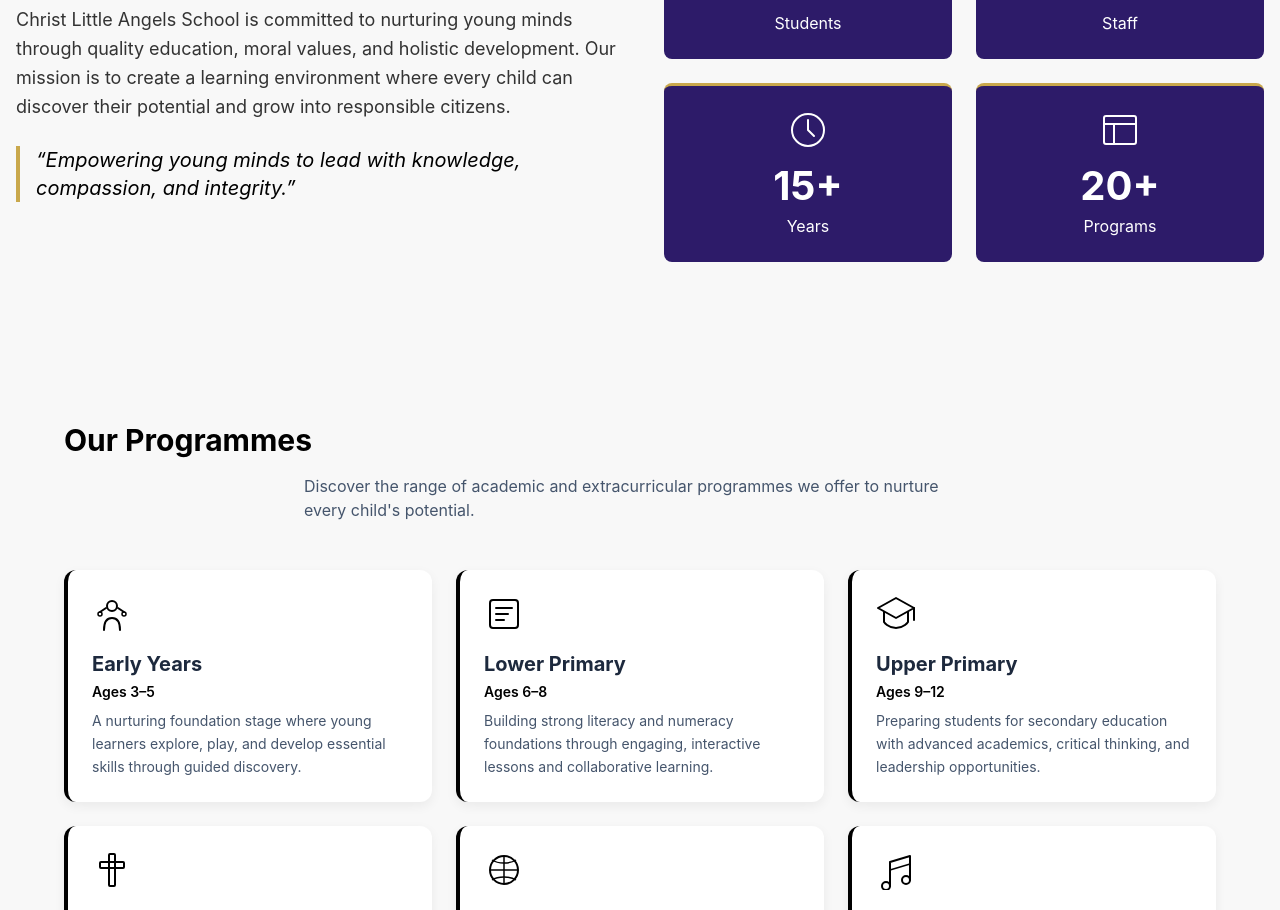
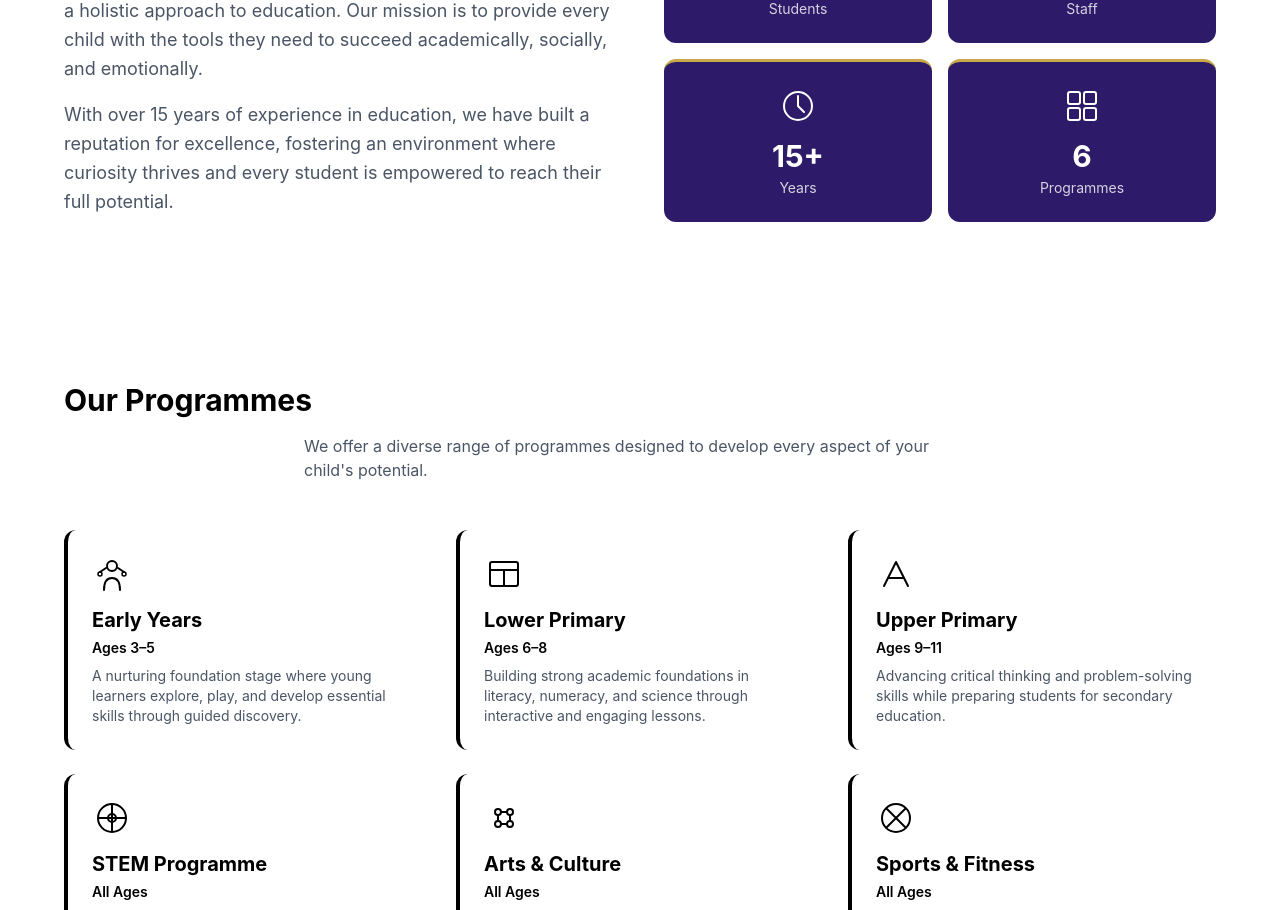
Before and after one commit to Jakegak/cla-website, a React (Vite) app: page / in a window 1280 px wide. Shown: the part 1000-1910 px from the top of the page. Built offline with nearby package versions, Linux system fonts and the light colour scheme.

Commit message:
fix(layout): Phase 1 - global styles and light section refactor

```diff
--- a/src/App.css
+++ b/src/App.css
@@ -37,3 +37,19 @@ h6 {
   background-repeat: repeat;
   background-size: 40px 40px;
 }
+
+.section-heading-underline {
+  display: block;
+  width: 60px;
+  height: 3px;
+  background-color: #FFB800;
+  margin-top: 0.5rem;
+}
+
+.font-heading {
+  font-family: 'Playfair Display', serif;
+}
+
+.bg-light-grey {
+  background-color: #F8F8F8;
+}
--- a/src/App.jsx
+++ b/src/App.jsx
@@ -14,14 +14,12 @@ export default function App() {
   const [isModalOpen, setIsModalOpen] = useState(false);
 
   return (
-    <main className="min-h-screen bg-slate-900 font-sans selection:bg-blue-500/30">
+    <main className="min-h-screen font-sans selection:bg-blue-500/30">
       <Navbar onOpenModal={() => setIsModalOpen(true)} />
 
       <HeroSection onOpenModal={() => setIsModalOpen(true)} />
 
-      <section id="about">
-        <AboutUs />
-      </section>
+      <AboutUs />
 
       <Programmes />
 
@@ -29,9 +27,7 @@ export default function App() {
 
       <Testimonials />
 
-      <section id="admissions">
-        <AdmissionsAndFees />
-      </section>
+      <AdmissionsAndFees />
 
       <ContactSection />
 
--- a/src/components/AboutUs.jsx
+++ b/src/components/AboutUs.jsx
@@ -73,7 +73,7 @@ const stats = [
         xmlns="http://www.w3.org/2000/svg"
         aria-hidden="true"
       >
-        <circle cx="20" cy="20" r="16" stroke="currentColor" strokeWidth="2" fill="none" />
+        <circle cx="20" cy="20" r="14" stroke="currentColor" strokeWidth="2" fill="none" />
         <path
           d="M20 10V20L26 26"
           stroke="currentColor"
@@ -86,8 +86,8 @@ const stats = [
     ),
   },
   {
-    label: "Programs",
-    value: "20+",
+    label: "Programmes",
+    value: "6",
     icon: (
       <svg
         width="40"
@@ -97,37 +97,14 @@ const stats = [
         xmlns="http://www.w3.org/2000/svg"
         aria-hidden="true"
       >
-        <rect
-          x="4"
-          y="6"
-          width="32"
-          height="28"
-          rx="2"
-          stroke="currentColor"
-          strokeWidth="2"
-          fill="none"
-        />
-        <path
-          d="M4 14H36"
-          stroke="currentColor"
-          strokeWidth="2"
-          fill="none"
-        />
-        <path
-          d="M14 14V34"
-          stroke="currentColor"
-          strokeWidth="2"
-          fill="none"
-        />
+        <rect x="6" y="6" width="12" height="12" rx="2" stroke="currentColor" strokeWidth="2" fill="none" />
+        <rect x="22" y="6" width="12" height="12" rx="2" stroke="currentColor" strokeWidth="2" fill="none" />
+        <rect x="6" y="22" width="12" height="12" rx="2" stroke="currentColor" strokeWidth="2" fill="none" />
+        <rect x="22" y="22" width="12" height="12" rx="2" stroke="currentColor" strokeWidth="2" fill="none" />
       </svg>
     ),
   },
 ];
-
-const cardVariants = {
-  hidden: { opacity: 0, y: 30 },
-  visible: { opacity: 1, y: 0, transition: { duration: 0.6 } },
-};
 
 const containerVariants = {
   hidden: { opacity: 0 },
@@ -135,87 +112,74 @@ const containerVariants = {
     opacity: 1,
     transition: {
       staggerChildren: 0.15,
+      delayChildren: 0.2,
     },
+  },
+};
+
+const cardVariants = {
+  hidden: { opacity: 0, y: 30 },
+  visible: {
+    opacity: 1,
+    y: 0,
+    transition: { duration: 0.6, ease: "easeOut" },
   },
 };
 
 export default function AboutUs() {
   return (
-    <section
-      id="about"
-      style={{ backgroundColor: "#F8F8F8" }}
-      className="py-20 px-4"
-    >
-      <div className="max-w-7xl mx-auto">
-        <div className="grid grid-cols-1 lg:grid-cols-2 gap-12 items-center">
-          {/* Left Column — Mission Text */}
-          <motion.div
-            initial="hidden"
-            whileInView="visible"
-            viewport={{ once: true, amount: 0.3 }}
-            variants={cardVariants}
-          >
+    <section id="about" className="bg-white py-20 px-4">
+      <div className="max-w-6xl mx-auto">
+        <motion.div
+          className="grid md:grid-cols-2 gap-12 items-center"
+          initial="hidden"
+          whileInView="visible"
+          viewport={{ once: true, amount: 0.2 }}
+          variants={containerVariants}
+        >
+          <motion.div variants={cardVariants} className="text-left">
             <h2
-              className="text-4xl font-bold mb-6"
-              style={{ color: "#2D1B69", fontFamily: "'Playfair Display', serif" }}
+              className="text-3xl font-bold mb-4"
+              style={{ color: '#2D1B69', fontFamily: "'Playfair Display', serif" }}
             >
               About Us
+              <span className="section-heading-underline"></span>
             </h2>
-            <p className="text-lg leading-relaxed mb-6" style={{ color: "#333" }}>
-              Christ Little Angels School is committed to nurturing young minds
-              through quality education, moral values, and holistic development.
-              Our mission is to create a learning environment where every child
-              can discover their potential and grow into responsible citizens.
+            <p className="text-gray-600 text-lg leading-relaxed mb-4">
+              CLA Schools is a leading educational institution committed to nurturing young minds
+              through innovative teaching methods and a holistic approach to education. Our mission
+              is to provide every child with the tools they need to succeed academically, socially,
+              and emotionally.
             </p>
-            <blockquote
-              className="text-cla-purple text-xl italic border-l-4 pl-4"
-              style={{ borderColor: "#C9A84C" }}
-            >
-              &ldquo;Empowering young minds to lead with knowledge, compassion,
-              and integrity.&rdquo;
-            </blockquote>
+            <p className="text-gray-600 text-lg leading-relaxed">
+              With over 15 years of experience in education, we have built a reputation for
+              excellence, fostering an environment where curiosity thrives and every student is
+              empowered to reach their full potential.
+            </p>
           </motion.div>
 
-          {/* Right Column — Stat Cards */}
           <motion.div
-            className="grid grid-cols-1 md:grid-cols-2 gap-6"
-            initial="hidden"
-            whileInView="visible"
-            viewport={{ once: true, amount: 0.3 }}
+            className="grid grid-cols-2 gap-4"
             variants={containerVariants}
           >
             {stats.map((stat) => (
               <motion.div
                 key={stat.label}
                 variants={cardVariants}
-                className="rounded-lg p-6 text-center"
+                className="rounded-xl p-6 text-center"
                 style={{
-                  backgroundColor: "#2D1B69",
-                  borderTop: "3px solid #C9A84C",
-                  color: "white",
+                  backgroundColor: '#2D1B69',
+                  borderTop: '3px solid #C9A84C',
+                  color: 'white',
                 }}
               >
                 <div className="flex justify-center mb-3">{stat.icon}</div>
-                <div
-                  style={{
-                    fontSize: "2.5rem",
-                    fontWeight: "bold",
-                    color: "white",
-                    lineHeight: 1.2,
-                  }}
-                >
-                  {stat.value}
-                </div>
-                <div
-                  className="mt-1 text-base"
-                  style={{ color: "white" }}
-                >
-                  {stat.label}
-                </div>
+                <div className="text-3xl font-bold mb-1">{stat.value}</div>
+                <div className="text-sm opacity-80">{stat.label}</div>
               </motion.div>
             ))}
           </motion.div>
-        </div>
+        </motion.div>
       </div>
     </section>
   );
--- a/src/components/Programmes.jsx
+++ b/src/components/Programmes.jsx
@@ -66,7 +66,7 @@ const programmes = [
     name: "Lower Primary",
     subtitle: "Ages 6–8",
     description:
-      "Building strong literacy and numeracy foundations through engaging, interactive lessons and collaborative learning.",
+      "Building strong academic foundations in literacy, numeracy, and science through interactive and engaging lessons.",
     icon: (
       <svg
         width="40"
@@ -76,45 +76,17 @@ const programmes = [
         xmlns="http://www.w3.org/2000/svg"
         aria-hidden="true"
       >
-        <rect
-          x="6"
-          y="6"
-          width="28"
-          height="28"
-          rx="3"
-          stroke="currentColor"
-          strokeWidth="2"
-          fill="none"
-        />
-        <path
-          d="M12 14H28"
-          stroke="currentColor"
-          strokeWidth="2"
-          strokeLinecap="round"
-          fill="none"
-        />
-        <path
-          d="M12 20H24"
-          stroke="currentColor"
-          strokeWidth="2"
-          strokeLinecap="round"
-          fill="none"
-        />
-        <path
-          d="M12 26H20"
-          stroke="currentColor"
-          strokeWidth="2"
-          strokeLinecap="round"
-          fill="none"
-        />
+        <rect x="6" y="8" width="28" height="24" rx="2" stroke="currentColor" strokeWidth="2" fill="none" />
+        <path d="M6 16H34" stroke="currentColor" strokeWidth="2" />
+        <path d="M20 16V32" stroke="currentColor" strokeWidth="2" />
       </svg>
     ),
   },
   {
     name: "Upper Primary",
-    subtitle: "Ages 9–12",
+    subtitle: "Ages 9–11",
     description:
-      "Preparing students for secondary education with advanced academics, critical thinking, and leadership opportunities.",
+      "Advancing critical thinking and problem-solving skills while preparing students for secondary education.",
     icon: (
       <svg
         width="40"
@@ -124,73 +96,16 @@ const programmes = [
         xmlns="http://www.w3.org/2000/svg"
         aria-hidden="true"
       >
-        <path
-          d="M20 4L2 14L20 24L38 14L20 4Z"
-          stroke="currentColor"
-          strokeWidth="2"
-          strokeLinejoin="round"
-          fill="none"
-        />
-        <path
-          d="M8 18V28C8 28 12 34 20 34C28 34 32 28 32 28V18"
-          stroke="currentColor"
-          strokeWidth="2"
-          strokeLinecap="round"
-          strokeLinejoin="round"
-          fill="none"
-        />
-        <path
-          d="M38 14V26"
-          stroke="currentColor"
-          strokeWidth="2"
-          strokeLinecap="round"
-          fill="none"
-        />
+        <path d="M8 32L20 8L32 32" stroke="currentColor" strokeWidth="2" strokeLinecap="round" strokeLinejoin="round" fill="none" />
+        <path d="M12 24H28" stroke="currentColor" strokeWidth="2" strokeLinecap="round" />
       </svg>
     ),
   },
   {
-    name: "Christian Education",
-    subtitle: "Faith & Values",
+    name: "STEM Programme",
+    subtitle: "All Ages",
     description:
-      "Integrating Biblical principles across the curriculum to nurture character, compassion, and spiritual growth.",
-    icon: (
-      <svg
-        width="40"
-        height="40"
-        viewBox="0 0 40 40"
-        fill="none"
-        xmlns="http://www.w3.org/2000/svg"
-        aria-hidden="true"
-      >
-        <rect
-          x="17"
-          y="4"
-          width="6"
-          height="32"
-          rx="1"
-          stroke="currentColor"
-          strokeWidth="2"
-          fill="none"
-        />
-        <rect
-          x="8"
-          y="12"
-          width="24"
-          height="6"
-          rx="1"
-          stroke="currentColor"
-          strokeWidth="2"
-          fill="none"
-        />
-      </svg>
-    ),
-  },
-  {
-    name: "Sports & PE",
-    subtitle: "Physical Development",
-    description:
-      "Developing fitness, teamwork, and sportsmanship through structured physical education and competitive athletics.",
+      "Hands-on science, technology, engineering, and mathematics activities that inspire innovation and curiosity.",
     icon: (
       <svg
         width="40"
@@ -201,38 +116,17 @@ const programmes = [
         aria-hidden="true"
       >
         <circle cx="20" cy="20" r="14" stroke="currentColor" strokeWidth="2" fill="none" />
-        <path
-          d="M20 6V34"
-          stroke="currentColor"
-          strokeWidth="1.5"
-          fill="none"
-        />
-        <path
-          d="M6 20H34"
-          stroke="currentColor"
-          strokeWidth="1.5"
-          fill="none"
-        />
-        <path
-          d="M8 10C14 14 26 14 32 10"
-          stroke="currentColor"
-          strokeWidth="1.5"
-          fill="none"
-        />
-        <path
-          d="M8 30C14 26 26 26 32 30"
-          stroke="currentColor"
-          strokeWidth="1.5"
-          fill="none"
-        />
+        <path d="M20 6V34" stroke="currentColor" strokeWidth="2" />
+        <path d="M6 20H34" stroke="currentColor" strokeWidth="2" />
+        <circle cx="20" cy="20" r="4" stroke="currentColor" strokeWidth="2" fill="none" />
       </svg>
     ),
   },
   {
     name: "Arts & Culture",
-    subtitle: "Creative Expression",
+    subtitle: "All Ages",
     description:
-      "Fostering creativity and cultural appreciation through music, drama, visual arts, and traditional dance.",
+      "Creative expression through visual arts, music, drama, and cultural studies that celebrate diversity.",
     icon: (
       <svg
         width="40"
@@ -242,22 +136,34 @@ const programmes = [
         xmlns="http://www.w3.org/2000/svg"
         aria-hidden="true"
       >
-        <path
-          d="M14 36V12L34 6V30"
-          stroke="currentColor"
-          strokeWidth="2"
-          strokeLinecap="round"
-          strokeLinejoin="round"
+        <circle cx="14" cy="14" r="3" stroke="currentColor" strokeWidth="2" fill="none" />
+        <circle cx="26" cy="14" r="3" stroke="currentColor" strokeWidth="2" fill="none" />
+        <circle cx="14" cy="26" r="3" stroke="currentColor" strokeWidth="2" fill="none" />
+        <circle cx="26" cy="26" r="3" stroke="currentColor" strokeWidth="2" fill="none" />
+        <path d="M14 17V23" stroke="currentColor" strokeWidth="2" />
+        <path d="M26 17V23" stroke="currentColor" strokeWidth="2" />
+        <path d="M17 14H23" stroke="currentColor" strokeWidth="2" />
+        <path d="M17 26H23" stroke="currentColor" strokeWidth="2" />
+      </svg>
+    ),
+  },
+  {
+    name: "Sports & Fitness",
+    subtitle: "All Ages",
+    description:
+      "Comprehensive physical education and competitive sports programmes that promote health, teamwork, and discipline.",
+    icon: (
+      <svg
+        width="40"
+        height="40"
+        viewBox="0 0 40 40"
         fill="none"
-        />
-        <circle cx="10" cy="36" r="4" stroke="currentColor" strokeWidth="2" fill="none" />
-        <circle cx="30" cy="30" r="4" stroke="currentColor" strokeWidth="2" fill="none" />
-        <path
-          d="M14 20L34 14"
-          stroke="currentColor"
-          strokeWidth="1.5"
-          fill="none"
-        />
+        xmlns="http://www.w3.org/2000/svg"
+        aria-hidden="true"
+      >
+        <circle cx="20" cy="20" r="14" stroke="currentColor" strokeWidth="2" fill="none" />
+        <path d="M10 10L30 30" stroke="currentColor" strokeWidth="2" />
+        <path d="M30 10L10 30" stroke="currentColor" strokeWidth="2" />
       </svg>
     ),
   },
@@ -265,55 +171,46 @@ const programmes = [
 
 export default function Programmes() {
   return (
-    <section id="programmes" className="py-20 px-4" style={{ backgroundColor: "#F8F8F8" }}>
+    <section id="programmes" className="py-20 px-4 bg-light-grey">
       <div className="max-w-6xl mx-auto">
         <motion.div
-          initial={{ opacity: 0, y: 20 }}
-          whileInView={{ opacity: 1, y: 0 }}
-          viewport={{ once: true }}
-          transition={{ duration: 0.6, ease: "easeOut" }}
-          className="mb-12"
+          initial="hidden"
+          whileInView="visible"
+          viewport={{ once: true, amount: 0.2 }}
+          variants={containerVariants}
         >
+          <motion.div variants={childVariants} className="mb-12">
             <h2 className="text-3xl font-heading font-bold text-cla-purple mb-4">
               Our Programmes
+              <span className="section-heading-underline"></span>
             </h2>
-          <p className="text-slate-600 max-w-2xl mx-auto">
-            Discover the range of academic and extracurricular programmes we
-            offer to nurture every child&apos;s potential.
+            <p className="text-gray-600 max-w-2xl mx-auto">
+              We offer a diverse range of programmes designed to develop every aspect of your
+              child&apos;s potential.
             </p>
           </motion.div>
 
           <motion.div
-          className="grid grid-cols-1 md:grid-cols-2 lg:grid-cols-3 gap-6"
+            className="grid md:grid-cols-3 gap-6"
             variants={containerVariants}
-          initial="hidden"
-          whileInView="visible"
-          viewport={{ once: true }}
           >
             {programmes.map((programme) => (
               <motion.div
                 key={programme.name}
                 variants={childVariants}
-              whileHover={{
-                y: -8,
-                boxShadow: "0 20px 40px rgba(45, 27, 105, 0.15)",
-              }}
-              transition={{ type: "spring", stiffness: 300, damping: 20 }}
-              className="bg-white rounded-xl p-6 border-l-4 border-cla-purple text-left cursor-default"
-              style={{ boxShadow: "0 4px 12px rgba(0, 0, 0, 0.06)" }}
+                className="bg-white rounded-xl p-6 border-l-4 border-cla-purple text-left"
               >
-              <div className="text-cla-purple mb-4">{programme.icon}</div>
-              <h3 className="text-xl font-heading font-bold text-slate-800 mb-1">
+                <div className="text-cla-purple mb-3">{programme.icon}</div>
+                <h3 className="text-xl font-bold text-cla-purple mb-1">
                   {programme.name}
                 </h3>
-              <span className="text-sm font-semibold text-cla-purple mb-2 block">
+                <p className="text-sm text-cla-gold font-semibold mb-2">
                   {programme.subtitle}
-              </span>
-              <p className="text-slate-600 text-sm leading-relaxed">
-                {programme.description}
                 </p>
+                <p className="text-gray-600 text-sm">{programme.description}</p>
               </motion.div>
             ))}
+          </motion.div>
         </motion.div>
       </div>
     </section>
```
Also changed, not shown: src/components/AdmissionsAndFees.jsx (+48 -44 lines), 2 other files (tests, documents, lock files or other folders). Lines whose indentation alone changed are shown as unchanged.
